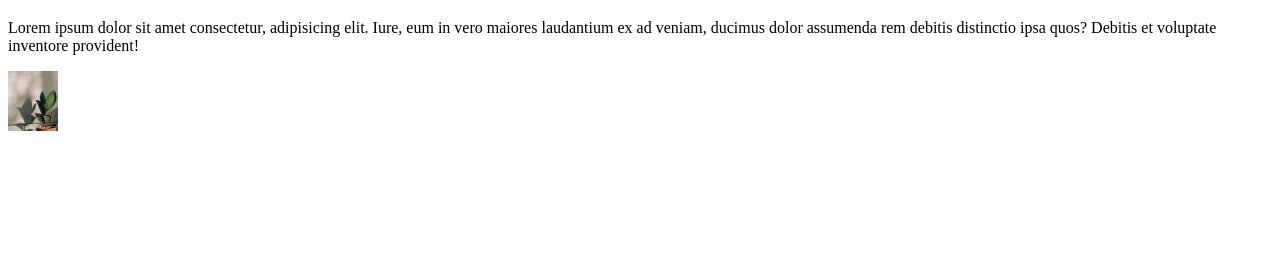
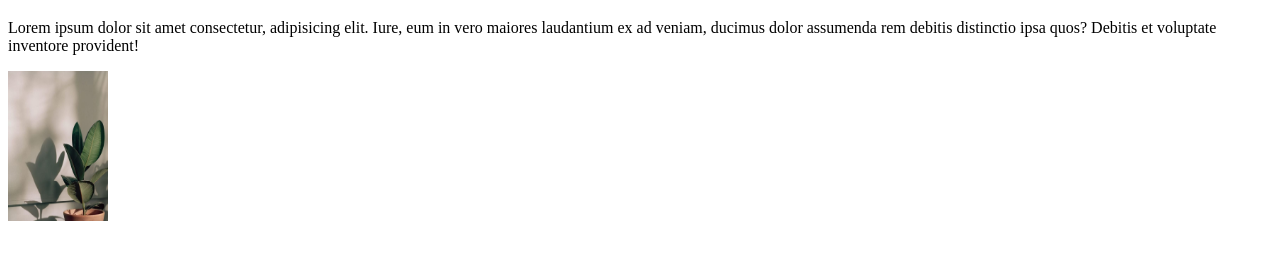
Before and after one commit to abdulrahimham/portfolio, a plain HTML site: page index.html in a window 1280 px wide. Shown: the part 61-320 px from the top of the page. Drawn offline with Linux system fonts and the light colour scheme.

Commit message:
Update index.html
Changed size of pfp again

```diff
--- a/index.html
+++ b/index.html
@@ -6,7 +6,7 @@
     <title>Abdulrahim_Ham: Personal Site and Portfolio</title>
     <h1> Abdulrahim Ham</h1>
     <p> Lorem ipsum dolor sit amet consectetur, adipisicing elit. Iure, eum in vero maiores laudantium ex ad veniam, ducimus dolor assumenda rem debitis distinctio ipsa quos? Debitis et voluptate inventore provident!</p>
-    <img src="images/plant picture.jpg" alt="Plant profile picture" width="50" height="60">
+    <img src="images/plant picture.jpg" alt="Plant profile picture" width="100" height="150">
 </head>
 <body>
 
```
